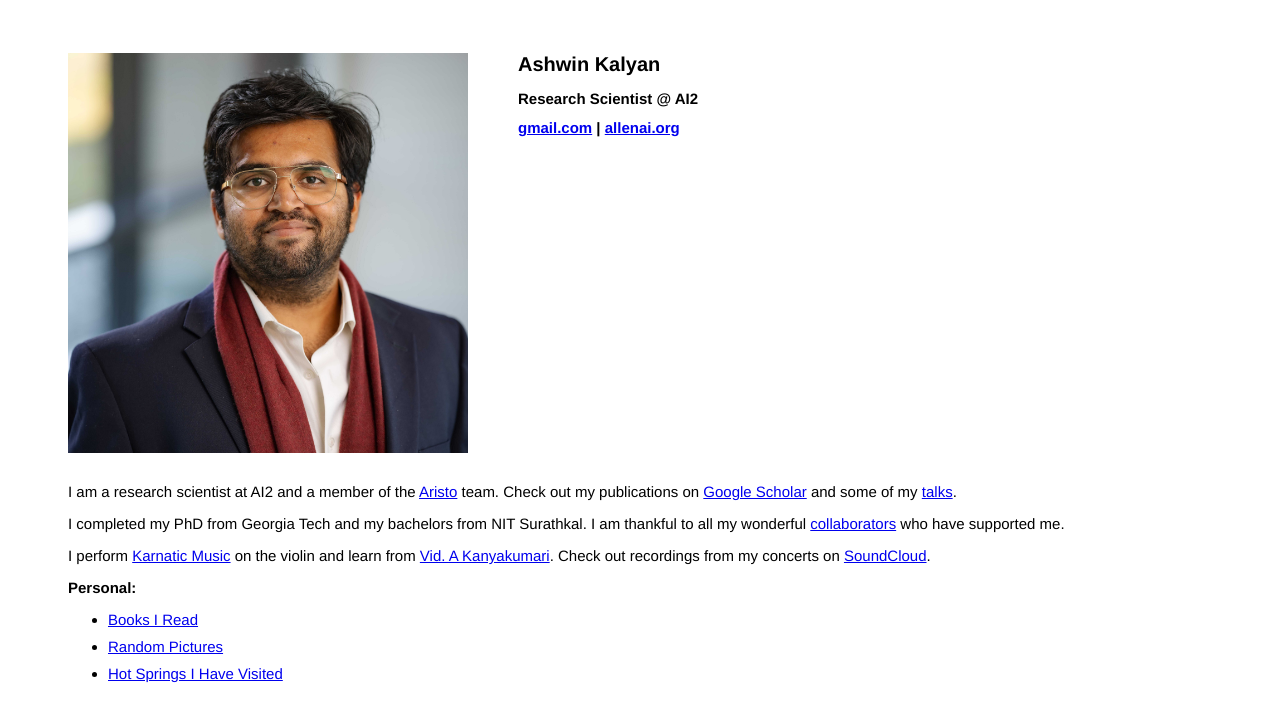
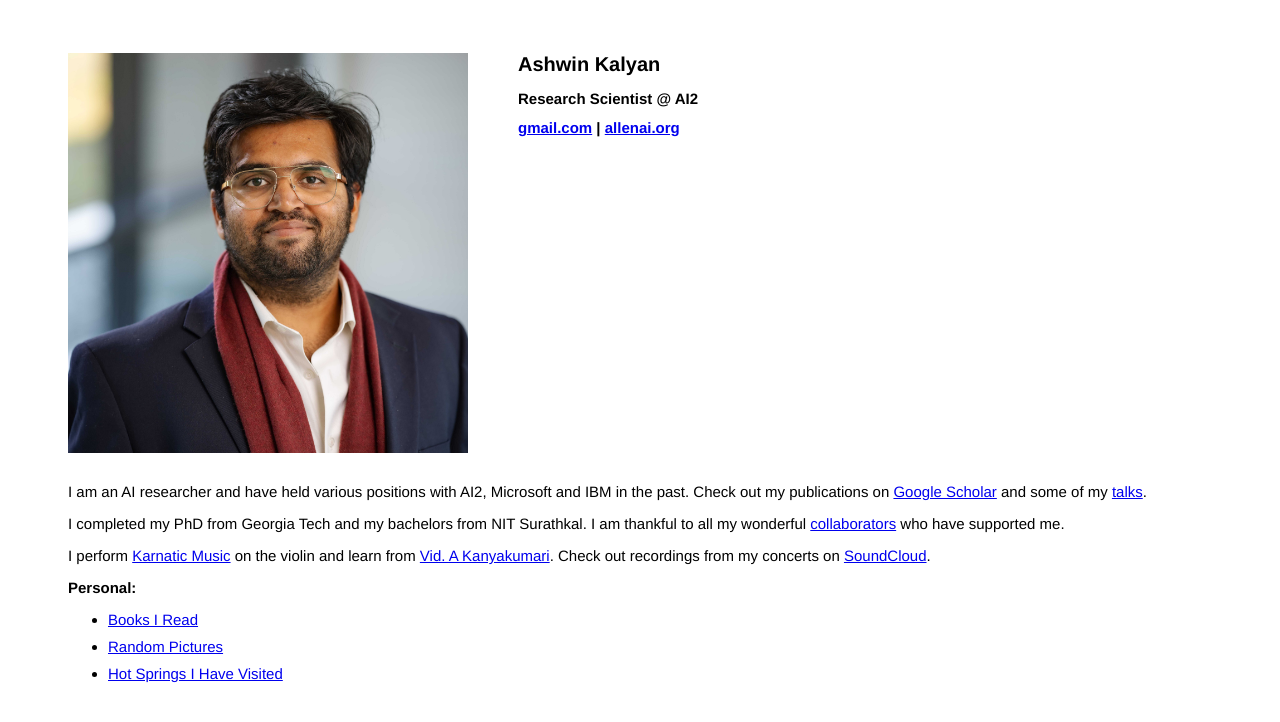
Before and after one commit to ashwinkalyan/ashwinkalyan.github.io, a Jekyll site: the page built from index.md, in a window 1280 px wide. Shown: the top 722 px of the page. Built offline with Jekyll 4.4.1, drawn with Linux system fonts in a browser that asks for light colours.

Commit message:
remove AI2

```diff
--- a/index.md
+++ b/index.md
@@ -1,7 +1,7 @@
 ---
 layout: front
 ---
-I am a research scientist at AI2 and a member of the [Aristo](https://allenai.org/aristo) team. Check out my publications on [Google Scholar](https://scholar.google.com/citations?user=KYHL9aIAAAAJ&hl=en) and some of my [talks]({{ site.baseurl}}/talks/). <br>
+I am an AI researcher and have held various positions with AI2, Microsoft and IBM in the past. Check out my publications on [Google Scholar](https://scholar.google.com/citations?user=KYHL9aIAAAAJ&hl=en) and some of my [talks]({{ site.baseurl}}/talks/). <br>
 
 I completed my PhD from Georgia Tech and my bachelors from NIT Surathkal. I am thankful to all my wonderful [collaborators]( {{ site.baseurl }}/collaborators/) who have supported me.
 
```
